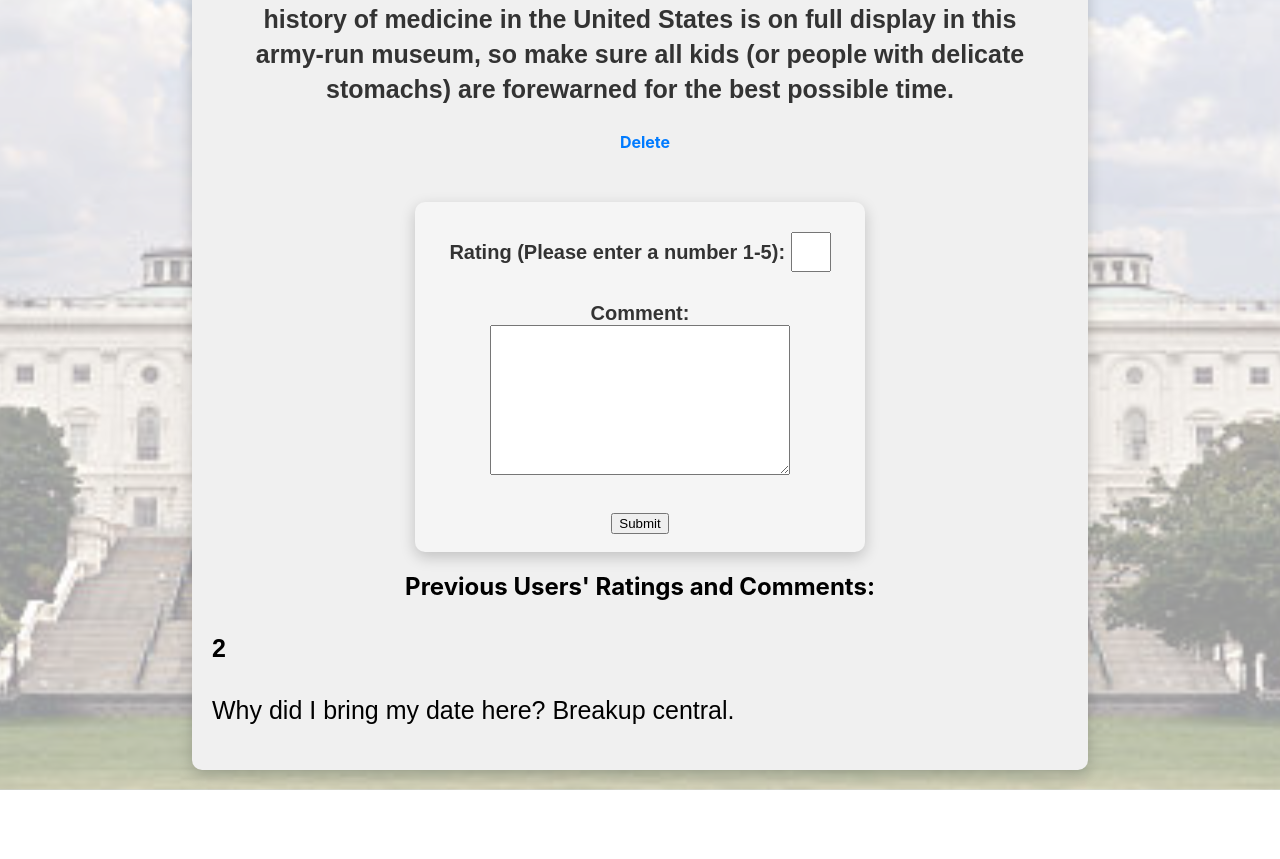
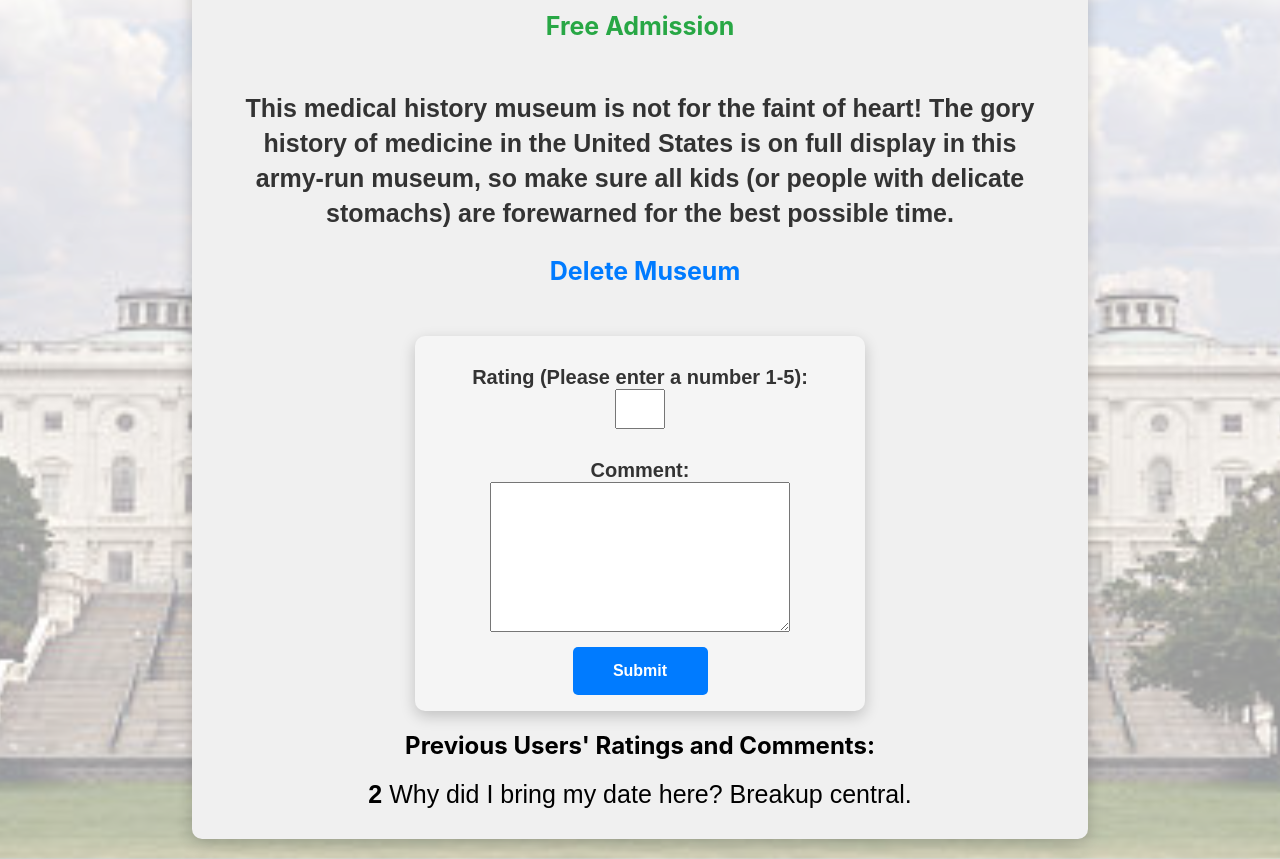
Before and after one commit to Kmlove/DC-Metro-Archive-Project, a React (Create React App) app in the folder dcma/: page /museums/1 in a window 1280 px wide. Shown: the part 621-1480 px from the top of the page. Before the commit the page ends 1411 px from the top, so only its background shows below. Built offline with nearby package versions, Linux system fonts and the light colour scheme; no server answers; data requests are answered from the project's data file.

Commit message:
Updates specific museusm styles

```diff
--- a/dcma/src/components/CommentCard.js
+++ b/dcma/src/components/CommentCard.js
@@ -9,13 +9,12 @@ function CommentCard({ comment, rating }) {
     marginBottom: "10px",
     borderRadius: "5px",
     gap: "10px",
-    textAlign: "left",
-    display: "inline",
+    textAlign: "center",
   };
   return (
     <div style={cardStyle}>
-      <h4>{rating}</h4>
-      <p>{comment}</p>
+      <h4 style={{display: "inline"}}>{rating}  </h4>
+      <p style={{display: "inline"}}>{comment}</p>
     </div>
   );
 }
--- a/dcma/src/components/CommentForm.js
+++ b/dcma/src/components/CommentForm.js
@@ -46,9 +46,10 @@ function CommentForm({ API, id, feedback, addComment }) {
         <input
           style={{
             height: "40px",
-            width: "40px",
+            width: "50px",
             fontSize: "20px",
             padding: "5px",
+            textAlign: "center"
           }}
           type="number"
           step="1"
@@ -78,8 +79,8 @@ function CommentForm({ API, id, feedback, addComment }) {
           rows="4" // Adjust the number of rows to control the comment box size
         />
       </div>
-      <div style={inputStyle}>
-        <input type="submit" />
+      <div style={{inputStyle}}>
+        <input className="submitBtn" type="submit" />
       </div>
     </form>
   );
@@ -92,7 +93,7 @@ const formStyle = {
   boxShadow: "0px 5px 15px rgba(0, 0, 0, 0.2)",
   color: "#333",
   width: "450px",
-  height: "350px",
+  height: "375px",
   margin: "50px auto 0",
   display: "flex",
   flexDirection: "column",
--- a/dcma/src/components/SpecificMuseum.js
+++ b/dcma/src/components/SpecificMuseum.js
@@ -71,7 +71,7 @@ function SpecificMuseum({ API, onRemoveMuseum, onUpdatedMuseum }) {
             <p style={descriptionTextStyle}>{desc}</p>
           </div>
           <Link to="/museums" onClick={handleClick} style={linkStyle}>
-            Delete
+            Delete Museum
           </Link>
           <CommentForm
             API={API}
@@ -104,7 +104,7 @@ const centeredContent = {
   textAlign: "center",
   width: "70%",
   height: "50%",
-  margin: "0 auto",
+  margin: "25px auto",
   backgroundColor: "#f0f0f0",
   padding: "20px",
   borderRadius: "10px",
@@ -113,7 +113,7 @@ const centeredContent = {
 };
 
 const headerStyle = {
-  fontSize: "28px",
+  fontSize: "40px",
   fontWeight: "bold",
   color: "#1E90FF",
   fontFamily: "Arial, sans-serif",
@@ -129,11 +129,13 @@ const imageStyle = {
 const admissionFreeStyle = {
   color: "#28a745",
   fontWeight: "bold",
+  fontSize: "25px"
 };
 
 const admissionStyle = {
   color: "#dc3545",
   fontWeight: "bold",
+  fontSize: "25px"
 };
 
 const descriptionStyle = {
@@ -158,6 +160,7 @@ const linkStyle = {
   color: "#007bff",
   fontWeight: "bold",
   marginLeft: "10px",
+  fontSize: "25px"
 };
 
 export default SpecificMuseum;
--- a/dcma/src/index.css
+++ b/dcma/src/index.css
@@ -45,3 +45,20 @@ code {
 .DelBtn:hover {
   cursor: pointer;
 }
+.submitBtn {
+  background-color: #007bff;
+  color: #fff;
+  padding: 15px;
+  border: none;
+  border-radius: 5px;
+  cursor: pointer;
+  width: 135px;
+  font-weight: bold;
+  font-size: 16px;
+  margin: -10px auto 0 auto;
+}
+.submitBtn:hover {
+  cursor: pointer;
+  background-color: lightgrey;
+  color: black;
+}
```
